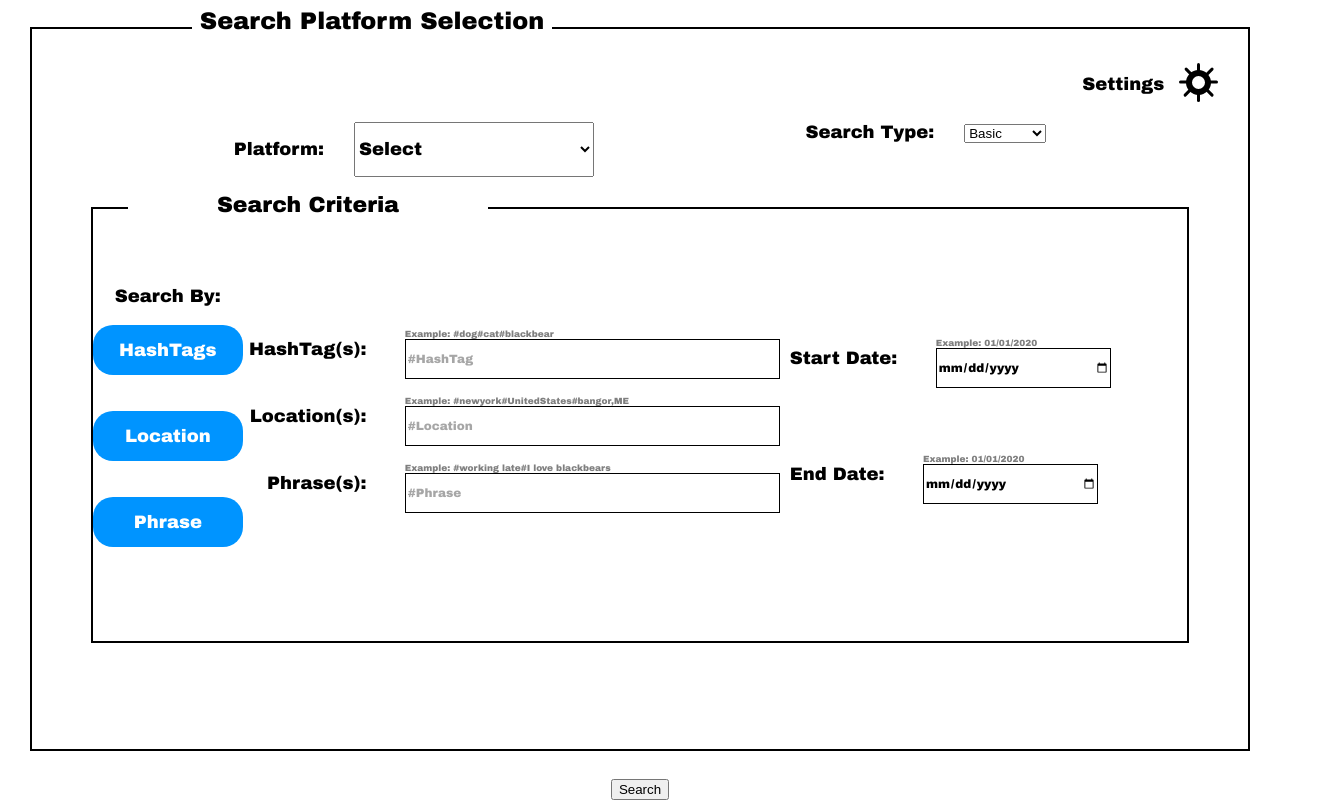
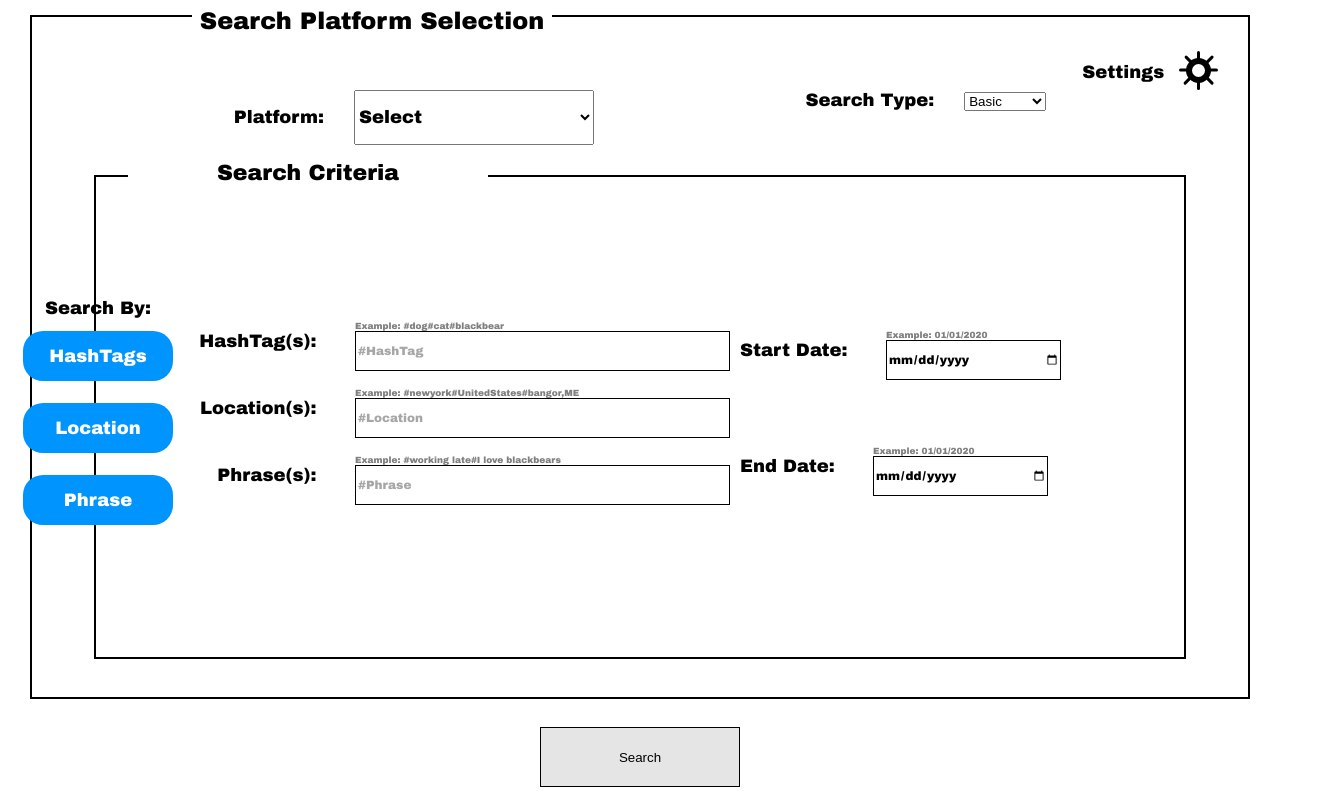
Before and after one commit to babytire/BBA-SocialScraper, a React (Create React App) app in the folder my-app/: page / in a window 1280 px wide. Shown: the whole page, 1327 px wide, since content can reach past the window. Built offline with nearby package versions, Linux system fonts and the light colour scheme.

Commit message:
minor CSS updates

```diff
--- a/my-app/src/components/css/SearchCriteriaPage.css
+++ b/my-app/src/components/css/SearchCriteriaPage.css
@@ -24,7 +24,7 @@
 }
 .searchCriteriaPlatformSelectionContainer{
     position: relative;
-    height: 90vh;
+    height: 85%;
     width: 95vw;
     border: 2px solid black;
     margin-left: auto;
@@ -85,23 +85,25 @@
 }
 .searchCriteriaFormContainer{
     position: relative;
-    height: 90%;
-    width: 95%;
+    height: 60vh;
+    width: 85vw;
     border: 2px solid black;
     margin-left: auto;
     margin-right: auto;
     margin-top: auto;
     margin-bottom: auto;
     align-items: center;
-    justify-content: space-around;
+    justify-content: center;
     display: flex;
 }
 .searchByContainer{
     display: flex;
     flex-direction: column;
     align-items: center;
-    justify-content: space-evenly;
-    height: 35vh;
+    justify-content: center;
+    height: 30vh;
+    padding-left: 20px;
+    padding-right: 20px;
 }
 .searchByLabel{
     font-family: Arial Black;
@@ -133,3 +135,14 @@
     flex-direction: column;
     justify-content: space-evenly;
 }
+.searchButtonContainer{
+    padding-top: 1%;
+    padding-bottom: 1%;
+}
+.searchButton{
+    width: 200px;
+    height: 60px;
+    background: #E5E5E5;
+    border: 1px solid #000000;
+    box-sizing: border-box;
+}
```
Also changed, not shown: 1 other file (tests, documents, lock files or other folders).
